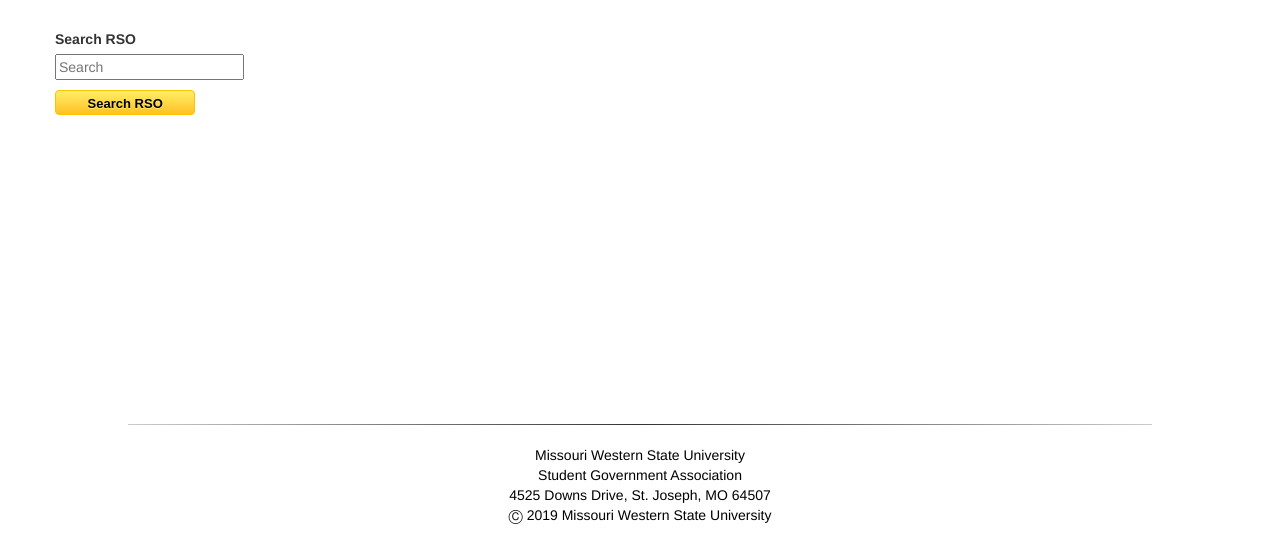
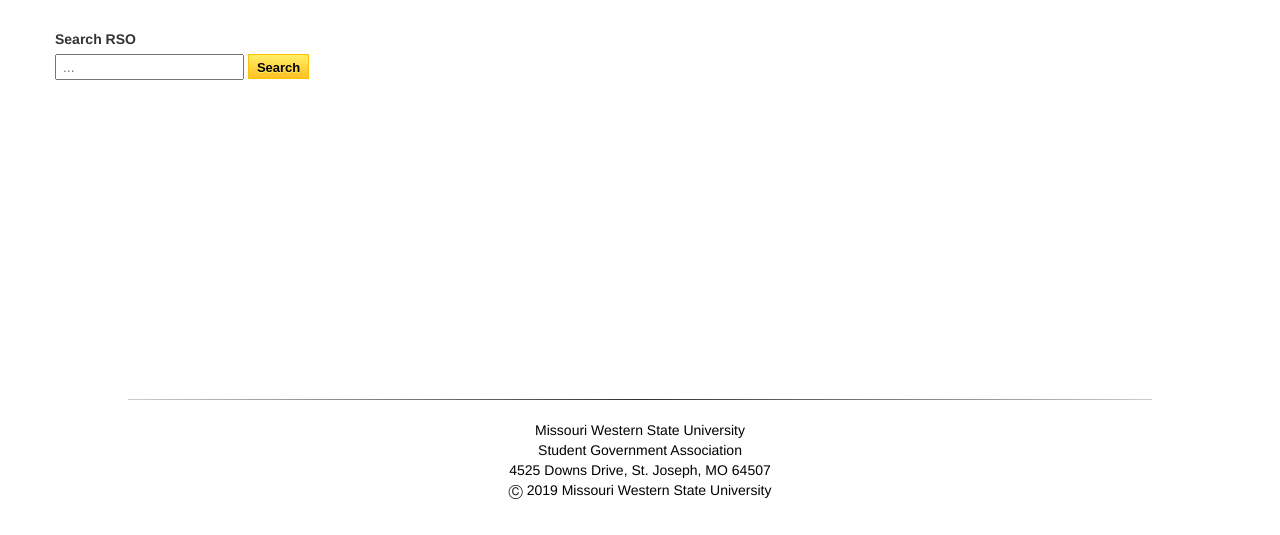
Before and after one commit to mwsu-csmp/SGA, a website: page public/inventorycheck.html in a window 1280 px wide. Shown: the part 356-891 px from the top of the page. After the commit the page ends 866 px from the top, so only its background shows below. Drawn offline with nearby package versions, Linux system fonts and the light colour scheme; no server answers.

Commit message:
test test test

```diff
--- a/public/inventorycheck.html
+++ b/public/inventorycheck.html
@@ -114,7 +114,6 @@ padding: 20px;
 }
 
 input[type=submit] {
-width: 12%;
 box-shadow:inset 0px 0px 0px 0px #fff6af;
 background:linear-gradient(to bottom, #ffec64 5%, #ffc124 100%);
 background-color:#ffec64;
@@ -166,10 +165,10 @@ top:1px;
         <div class="row">
             <form id = "searchforrso">
                 <label for="RSO_NAME">Search RSO</label>
-                <p><input id="RSO_NAME" name = "RSO_NAME" list="RSO" placeholder="Search">
+                <p><input id="RSO_NAME" name = "RSO_NAME" list="RSO" placeholder=" ...">
                 <datalist id="RSO">
-                </datalist></p>
-                <input type="submit"  class="dropbtn btn btn-default" value="Search RSO">
+                </datalist>
+                <input type="submit" class="submit" id="submit" value="Search">
             </form>
         </div>
     </div>
```
